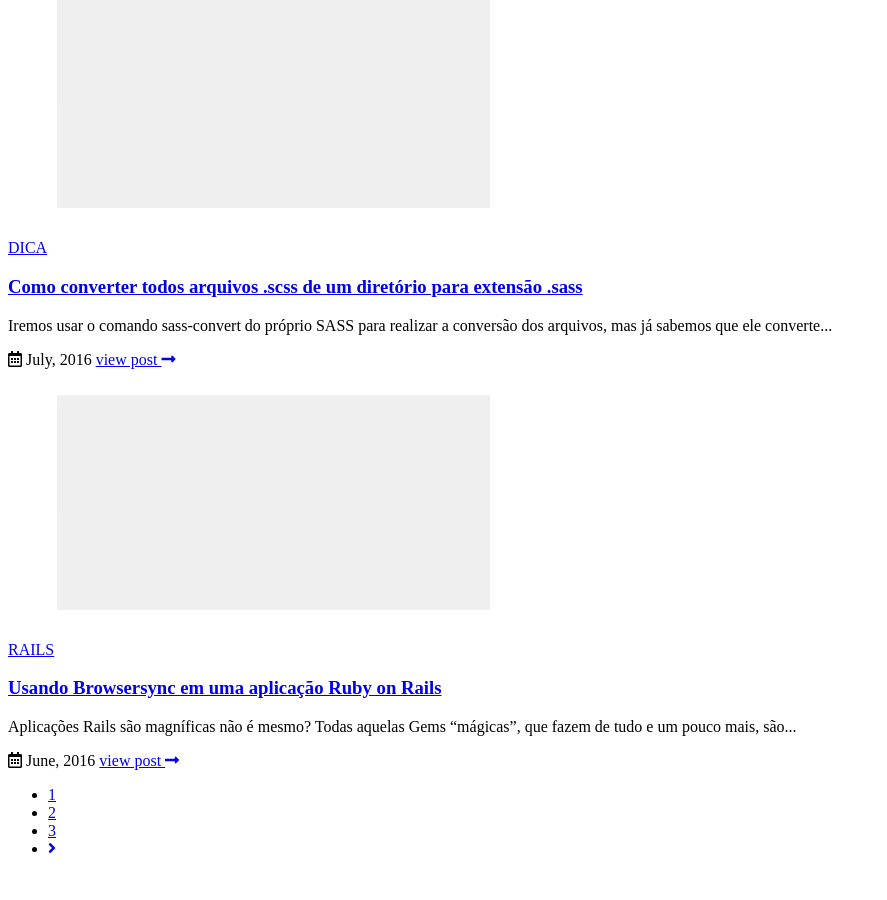
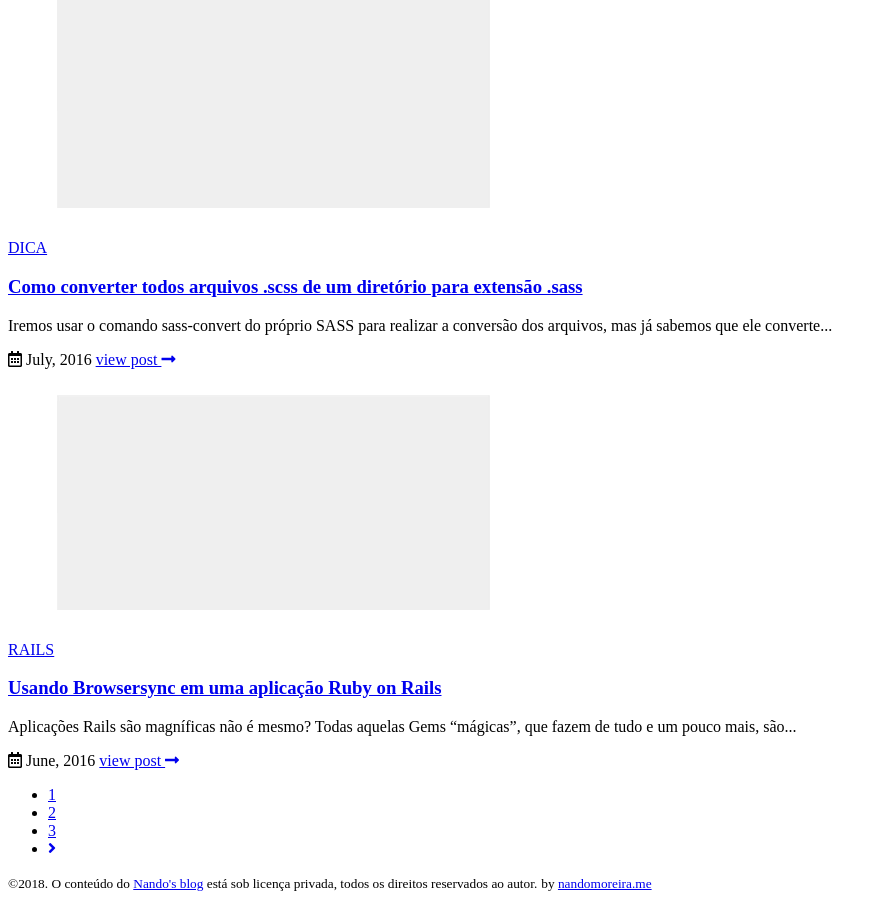
Before and after one commit to nandomoreirame/blog-nandomoreira, a Jekyll site: the page built from src/index.html, in a window 1280 px wide and 900 px high, scrolled down 4337 px. Shown: the whole window, without its empty margins (0-887 px from the left). Built offline with Jekyll 4.4.1, drawn with Linux system fonts in a browser that asks for light colours; nearby versions of some CDN libraries; a script that is not in the unit is left out; the list of posts is cut into pages by our own code; comment, search, counter and statistics services are not loaded; before the commit the page ends 5211 px from its top, so only the background shows below that.

Commit message:
Add footer

```diff
--- /dev/null
+++ b/src/_includes/footer.html
@@ -0,0 +1,8 @@
+<footer class="main-footer border-top">
+    <div class="container">
+        <div class="d-flex justify-content-between align-items-center">
+            <small>&copy;2018. O conteúdo do <a href="{{ "/" | relative_url }}" class="text-white">{{ site.title | escape }}</a> está sob licença privada, todos os direitos reservados ao autor.</small>
+            <small>by <a href="https://nandomoreira.me" class="text-white">nandomoreira.me</a></small>
+        </div>
+    </div>
+</footer>
--- a/src/_includes/header.html
+++ b/src/_includes/header.html
@@ -21,7 +21,10 @@
         </div>
         <div class="container">
             <div class="navbar-header d-flex align-items-center justify-content-between">
-                <h1 class="navbar-brand"><a href="{{ "/" | absolute_url }}">{{ site.title }}</a></h1>
+                <h1 class="navbar-brand">
+                    <a href="{{ "/" | absolute_url }}">{{ site.title }}</a>
+                    <small>Vida e tecnologia</small>
+                </h1>
                 <button type="button" data-toggle="collapse" data-target="#navbarcollapse" aria-controls="navbarcollapse" aria-expanded="false" aria-label="Toggle navigation" class="navbar-toggler">
                     <span></span>
                     <span></span>
--- a/src/_layouts/default.html
+++ b/src/_layouts/default.html
@@ -17,6 +17,7 @@ height="0" width="0" style="display:none;visibility:hidden"></iframe></noscript>
 <div id="site">
     {% include header.html %}
     {{ content }}
+    {% include footer.html %}
 </div>
 
 {% include scripts.html %}
```
